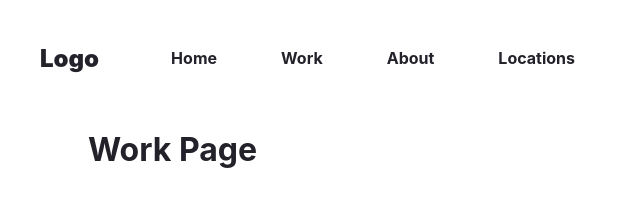
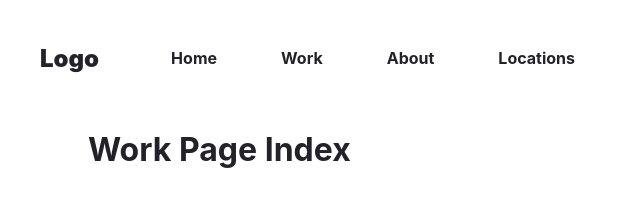
Before and after one commit to gdhebling/contentful-gatsby-website, a Gatsby site: page /work in a window 1280 px wide. Shown: the whole page, without its empty margins (0-640 px from the left). Built offline with nearby package versions, Linux system fonts and the light colour scheme; Gatsby itself is replaced by a stand-in of ours.

Commit message:
Add Work Page Index

```diff
--- a/src/pages/work/index.js
+++ b/src/pages/work/index.js
@@ -19,7 +19,7 @@ const WorkPage = () => {
   return (
     <Layout>
       <Head title="Work" />
-      <h1>Work Page</h1>
+      <h1>Work Page Index</h1>
     </Layout>
   );
 };
```
